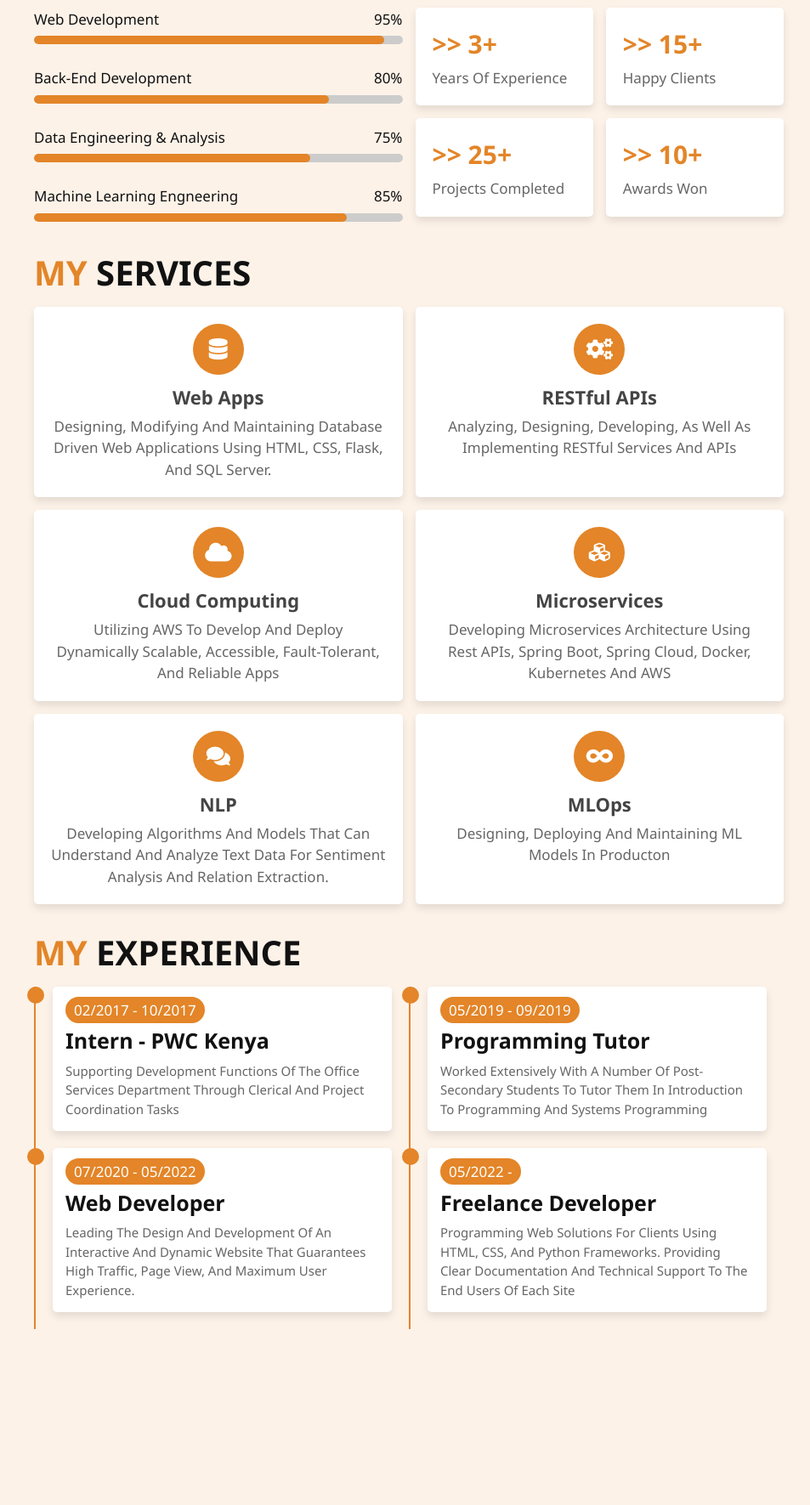
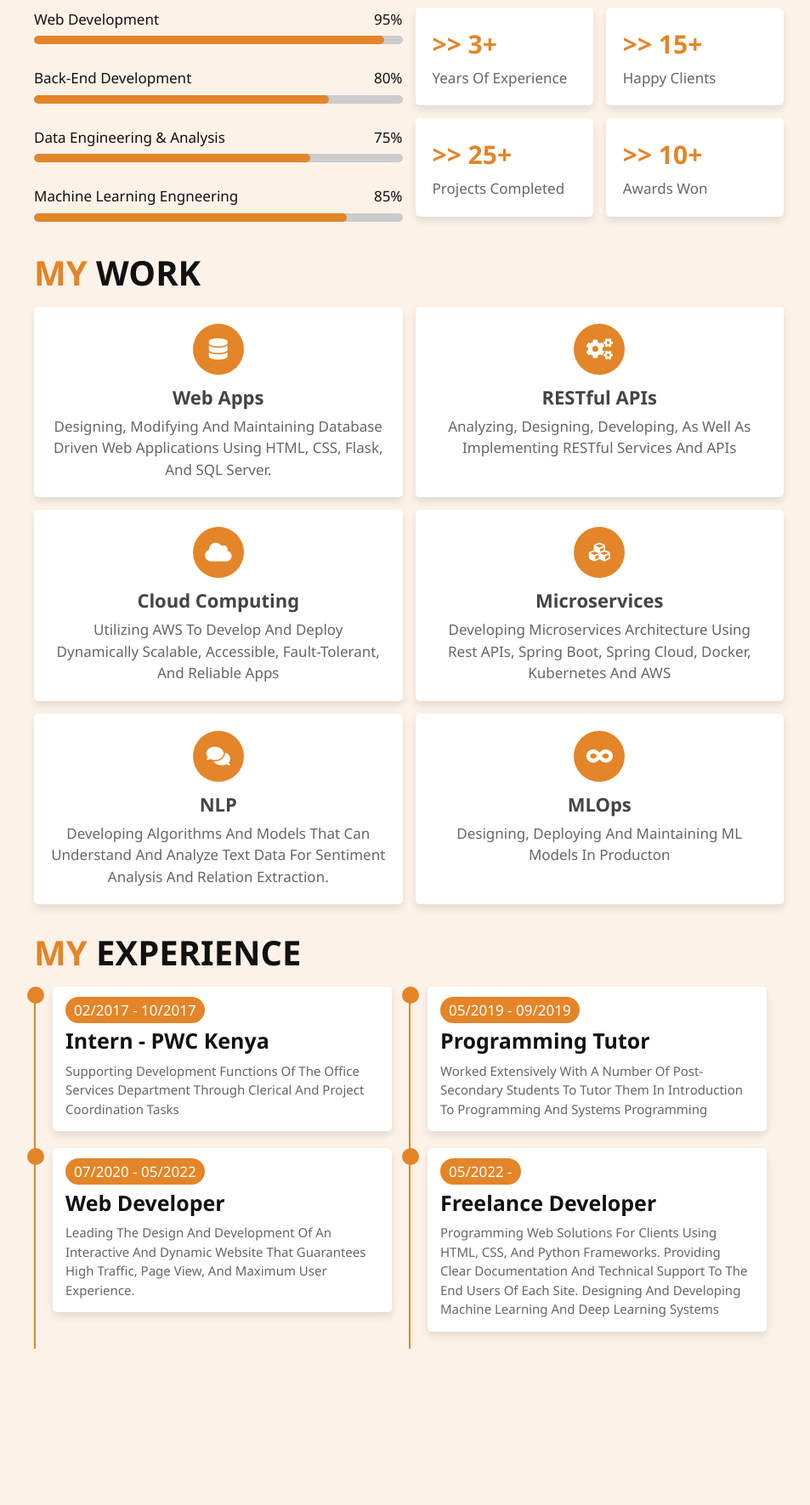
Before and after one commit to omache/omache.github.io, a plain HTML site: page index.html in a window 1280 px wide. Shown: the part 1449-3220 px from the top of the page at 85% size, without its empty margins (309-1262 px from the left). Drawn offline with Linux system fonts and the light colour scheme.

Commit message:
Update index.html

```diff
--- a/index.html
+++ b/index.html
@@ -33,7 +33,7 @@
     <nav class="navbar">
         <a href="#home">home</a>
         <a href="#about">about</a>
-        <a href="#service">service</a>
+        <a href="#work">service</a>
         <a href="#experience">experience</a>
         <a href="#portfolio">portfolio</a>
         <a href="#contact">contact</a>
@@ -162,7 +162,7 @@
 
 <section class="service" id="service">
 
-<h1 class="heading"> <span> my </span> services </h1>
+<h1 class="heading"> <span> my </span> work </h1>
 
     <div class="box-container">
 
@@ -245,7 +245,7 @@
             <div class="content">
                 <span> 05/2022 -  </span>
                 <h3>Freelance Developer </h3>
-                <p>Programming web solutions for clients using HTML, CSS, and Python frameworks. Providing clear documentation and technical support to the end users of each site</p>
+                <p>Programming web solutions for clients using HTML, CSS, and Python frameworks. Providing clear documentation and technical support to the end users of each site. Designing and developing machine learning and deep learning systems</p>
             </div>
         </div>
 
@@ -265,7 +265,7 @@
 
         <div class="box">
             <img src="images/img-1.jpg" alt="">
-            <h3> project 01 </h3>
+            <h3> Time Series Analysis </h3>
             <div class="icons">
                 <a href="#" class="fas fa-link"></a>
                 <a href="#" class="fas fa-share"></a>
```
